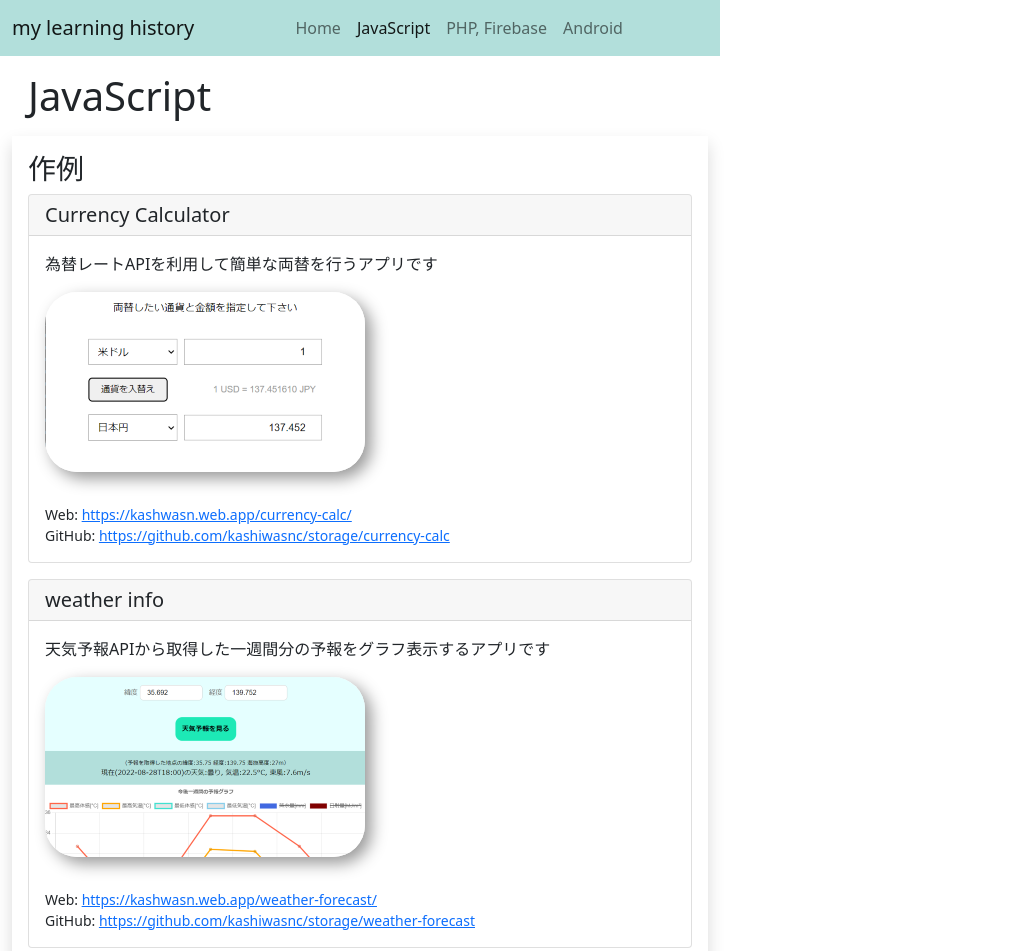
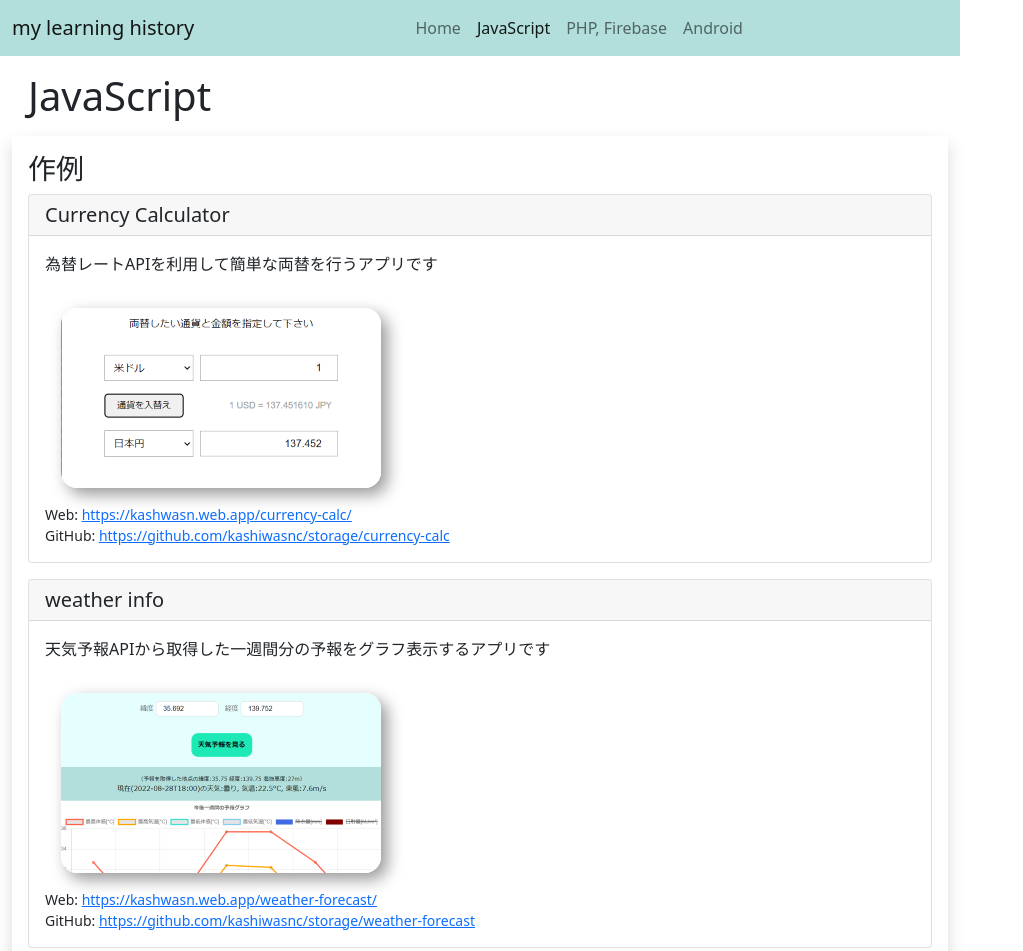
Before and after one commit to kashiwasnc/kashiwasnc.github.io, a plain HTML site: page docs/web1/index.html in a window 1280 px wide. Shown: the top 951 px of the page, without its empty margins (0-1023 px from the left). Drawn offline with nearby package versions, Linux system fonts and the light colour scheme; files whose address does not match are found by name.

Commit message:
主に見た目を修正

```diff
--- /dev/null
+++ b/docs/assets/css/style.css
@@ -0,0 +1,8 @@
+body {
+  max-width: 960px;
+}
+
+.tmb-img {
+  margin: 1rem;
+  box-shadow: 0.4rem 0.4rem 1rem #999;
+}
--- a/docs/web1/index.html
+++ b/docs/web1/index.html
@@ -13,23 +13,23 @@
     />
     <!-- lightbox2 CSS -->
     <link rel="stylesheet" href="../assets/css/lightbox.css" />
+    <link rel="stylesheet" href="../assets/css/style.css" />
     <style>
       .tmb-img {
-        margin-bottom: 2rem;
-        max-width: 100%;
-        border-radius: 2rem;
-        box-shadow: 0.4rem 0.4rem 1rem #999;
+        max-width: 90%;
+        border-radius: 1rem;
       }
       </style>
+
 
     <title>my learning history | JavaScript</title>
   </head>
 
-  <body style="max-width: 720px">
+  <body>
     <header>
       <!-- Navbar START -->
       <nav
-        class="navbar navbar-expand-sm navbar-light"
+        class="navbar navbar-expand-md navbar-light"
         style="background-color: #b2dfdb"
       >
         <div class="container-fluid">
@@ -72,7 +72,7 @@
     </header>
 
     <main>
-      <div class="container-md">
+      <div class="container-fluid">
         <h1 class="m-3">JavaScript</h1>
         <div class="mb-3 p-3 shadow">
           <h3>作例</h3>
@@ -82,6 +82,7 @@
               <p class="card-text">
                 為替レートAPIを利用して簡単な両替を行うアプリです
               </p>
+              <div class="image-set">
                 <a
                   href="./img/zzz/currcalc.png"
                   data-title="Currency Calculator"
@@ -92,6 +93,7 @@
                     src="./img//currcalc-tmb.png"
                     alt="為替アプリイメージ"
                 /></a>
+              </div>
               <p class="card-text small">
                 Web:
                 <a href="https://kashwasn.web.app/currency-calc/"
```
Also changed, not shown: docs/android/index.html (+5 -6 lines), docs/index.html (+4 -3 lines), docs/web2/index.html (+6 -8 lines). Lines whose indentation alone changed are shown as unchanged.
